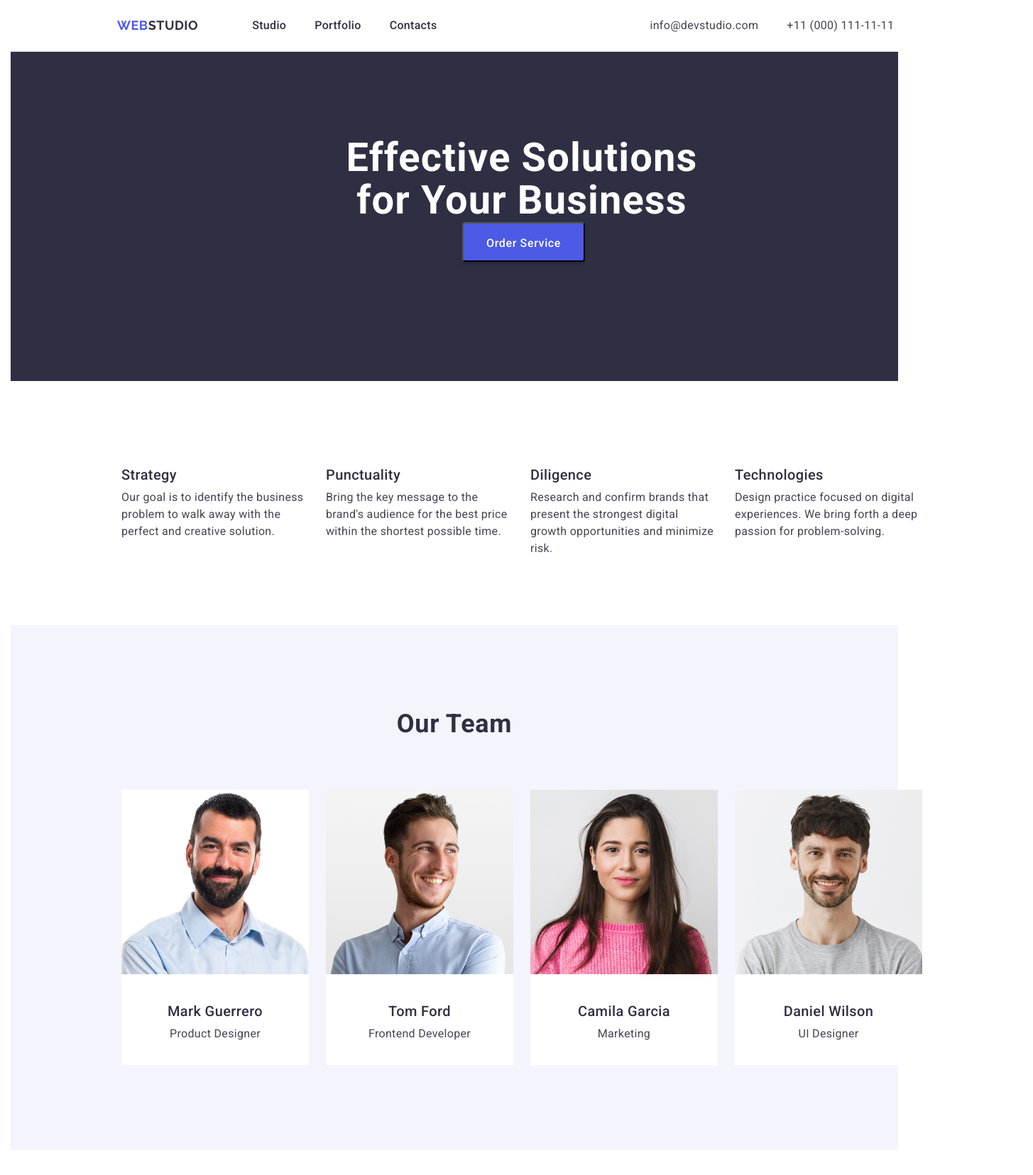
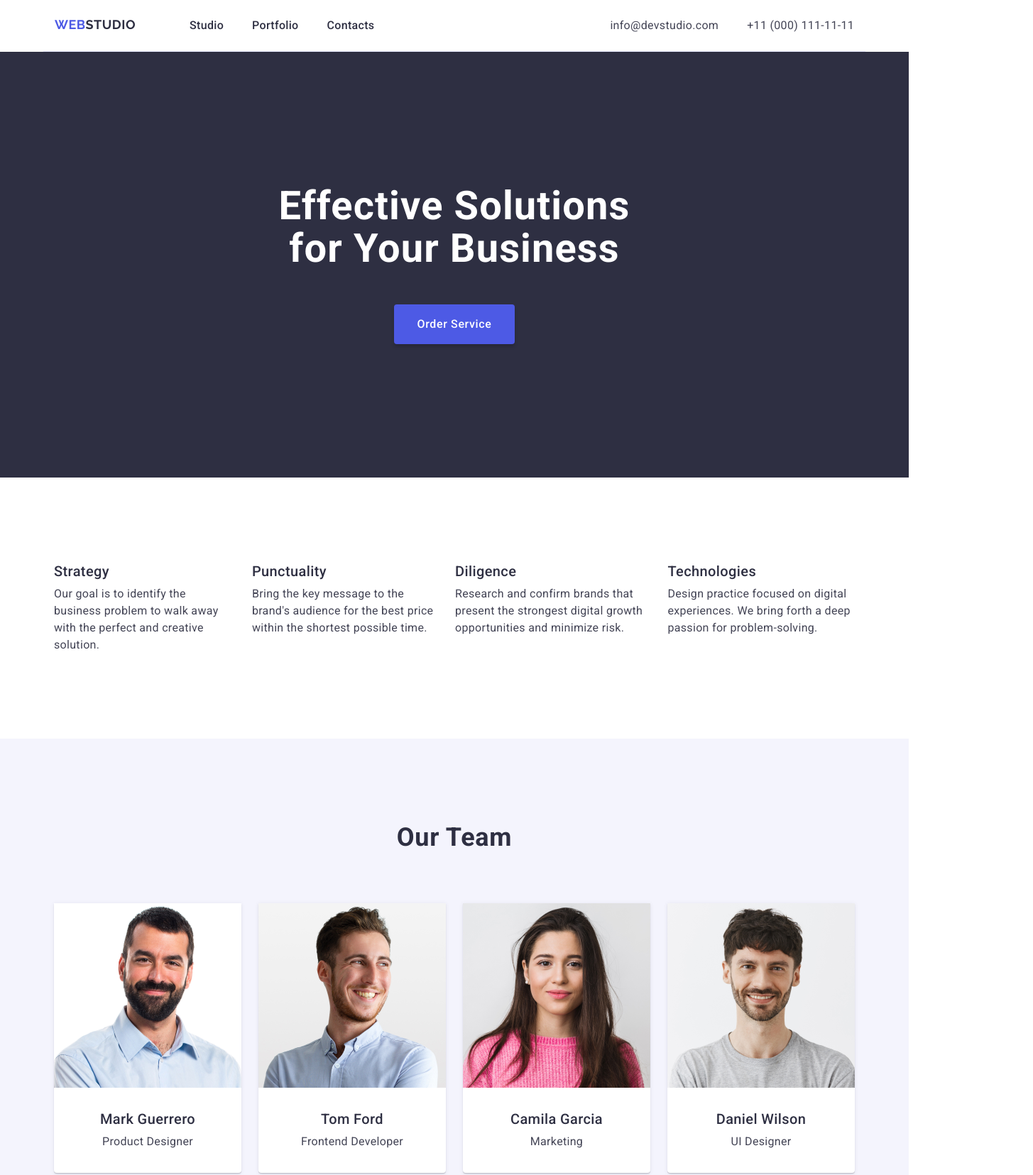
Before and after one commit to LigerCode3443/goit-markup-hw-03, a plain HTML site: page index.html in a window 1280 px wide. Shown: the top 1656 px of the page at 71% size, 1455 px wide, since content can reach past the window. Drawn offline with nearby package versions, Linux system fonts and the light colour scheme.

Commit message:
new home 3.2

```diff
--- a/css/styles.css
+++ b/css/styles.css
@@ -8,7 +8,6 @@ ul {
   margin: 0;
   padding-left: 0;
 }
-
 h1,
 h2,
 h3,
@@ -22,34 +21,36 @@ p {
 img {
   display: block;
 }
+.conteiner {
+  width: 1158px;
+  padding-left: 15px;
+  padding-right: 15px;
+  margin: 0 auto;
+}
 .section {
   padding-top: 120px;
   padding-bottom: 120px;
-  padding-left: 0;
-  padding-right: 0;
 }
-.container {
-  max-width: 1440px;
-  padding-left: 15px;
-  padding-right: 15px;
-  margin-left: auto;
-  margin-right: auto;
+.header-box {
+  display: flex;
+  justify-content: center;
+  border-bottom: 1px solid #e7e9fc;
 }
-.line {
-  border-bottom: 1px solid #e7e9fc;
+.nav-box {
   display: flex;
 }
-.line-header {
+.list-header {
   display: flex;
+  gap: 40px;
+  padding-top: 24px;
+  padding-bottom: 24px;
 }
-.menu-header {
+.list-contacts {
   display: flex;
-  margin-bottom: 0;
-}
-.line-navig {
-  display: flex;
-  align-items: center;
-  margin-left: 150px;
+  gap: 40px;
+  padding-top: 24px;
+  padding-bottom: 24px;
+  margin-left: 332px;
 }
 .logo {
   font-family: "Raleway", sans-serif;
@@ -61,16 +62,12 @@ img {
   text-decoration: none;
   color: #4d5ae5;
   margin-right: 76px;
+  padding-top: 24px;
+  padding-bottom: 24px;
 }
 .logo-web {
   color: #2e2f42;
   text-decoration: none;
-}
-.menu-header {
-  display: flex;
-  gap: 40px;
-  padding-top: 24px;
-  padding-bottom: 24px;
 }
 .menu {
   font-weight: 500;
@@ -88,13 +85,6 @@ img {
 }
 .mail-contact {
   font-style: normal;
-  margin-left: 0;
-}
-.mail-contact {
-  display: flex;
-  gap: 40px;
-  align-items: center;
-  margin-left: 150px;
 }
 .contacts {
   font-size: 16px;
@@ -117,13 +107,12 @@ img {
   letter-spacing: 0.02em;
   text-align: center;
   color: #fff;
-  margin-left: 472px;
-  margin-right: 472px;
-  display: block;
-  width: 496px;
+  max-width: 496px;
 }
 .main-central {
   background: #2e2f42;
+  padding-top: 188px;
+  padding-bottom: 188px;
 }
 .button-styles {
   font-family: "Roboto", sans-serif;
@@ -134,11 +123,8 @@ img {
   color: #fff;
   background: #4d5ae5;
   cursor: pointer;
-  display: flex;
-  align-items: flex-start;
-  justify-content: flex-start;
-  flex-direction: row;
-  gap: 10px;
+  display: block;
+  border: none;
   border-radius: 4px;
   padding: 16px 32px;
   width: 169px;
@@ -146,8 +132,7 @@ img {
   box-shadow: 0 4px 4px 0 rgba(0, 0, 0, 0.15);
   background: #4d5ae5;
   min-width: max-content;
-  margin-left: 636px;
-  margin-bottom: 48px;
+  margin-top: 48px;
 }
 .button-styles:hover {
   background: #404bbf;
@@ -155,24 +140,25 @@ img {
 .button-styles:focus {
   background: #404bbf;
 }
+.main-content {
+  display: flex;
+  flex-direction: column;
+  align-items: center;
+}
+
 /* menu-two */
-.text-central-two {
-  display: flex;
-  flex-basis: calc(100% - 72px) / 4;
-  margin-left: 156px;
-  margin-right: 156px;
-  margin-top: 0;
-  min-width: 1128px;
-  gap: 24px;
-}
-.text-li {
-  display: flex;
-  align-items: flex-start;
-  justify-content: flex-start;
-  flex-direction: column;
-  gap: 8px;
-  width: 264px;
-  height: 104px;
+.visually-hidden {
+  position: absolute;
+  width: 1px;
+  height: 1px;
+  margin: -1px;
+  border: 0;
+  padding: 0;
+
+  white-space: nowrap;
+  clip-path: inset(100%);
+  clip: rect(0 0 0 0);
+  overflow: hidden;
 }
 .menu-two {
   font-weight: 500;
@@ -180,23 +166,27 @@ img {
   line-height: 1.2;
   letter-spacing: 0.02em;
   color: #2e2f42;
+  margin-bottom: 8px;
 }
 .text-menu-two {
   font-size: 16px;
   line-height: 1.5;
   letter-spacing: 0.02em;
-  margin: 0;
+}
+.list-text {
+  display: flex;
+  gap: 24px;
+}
+.items-text {
+  display: block;
+  width: calc(100% -72px) / 4;
 }
 .main-foto {
   background: #f4f4fd;
 }
-.item-foto {
+.list-team {
   display: flex;
-  flex-basis: calc(100% - 72px) / 4;
   gap: 24px;
-  margin-top: 72px;
-  margin-left: 156px;
-  margin-right: 156px;
 }
 .main-list {
   background-color: #fff;
@@ -204,7 +194,10 @@ img {
   align-items: center;
   justify-content: center;
   flex-direction: column;
-  gap: 8px;
+  border-radius: 0 0 4px 4px;
+  box-shadow: 0 2px 1px 0 rgba(46, 47, 66, 0.08),
+    0 1px 1px 0 rgba(46, 47, 66, 0.16), 0 1px 6px 0 rgba(46, 47, 66, 0.08);
+  width: calc(100% - 72px) / 4;
 }
 .central-text {
   font-weight: 700;
@@ -214,6 +207,11 @@ img {
   text-align: center;
   text-transform: capitalize;
   color: #2e2f42;
+  margin-bottom: 72px;
+}
+.items-text-foto-one {
+  padding-top: 32px;
+  padding-bottom: 32px;
 }
 .name-person {
   font-weight: 500;
@@ -222,34 +220,26 @@ img {
   letter-spacing: 0.02em;
   text-align: center;
   color: #2e2f42;
-  margin-top: 32px;
+  margin-bottom: 8px;
 }
 .work {
   font-size: 16px;
   line-height: 1.5;
   letter-spacing: 0.02em;
   text-align: center;
-  margin-bottom: 32px;
 }
-.item-foft-two {
+.list-foto-two {
   display: flex;
-  flex-basis: calc(100% - 48px) / 3;
   flex-wrap: wrap;
+  column-gap: 24px;
   row-gap: 48px;
-  column-gap: 24px;
-  margin-left: 156px;
-  margin-left: 156px;
-  margin-top: 72px;
 }
-.main-list-two {
-  display: flex;
-  align-items: flex-start;
-  justify-content: center;
-  flex-direction: column;
-  gap: 8px;
-  border-bottom: 1px solid #e7e9fc;
-  border-left: 1px solid #e7e9fc;
-  border-right: 1px solid #e7e9fc;
+.items-foto-two {
+  width: calc(100% - 48px) / 3;
+}
+.items-card {
+  border: 1px solid #e7e9fc;
+  border-top: none;
   padding: 32px 16px;
   width: 360px;
   height: 120px;
@@ -260,6 +250,7 @@ img {
   line-height: 1.2;
   letter-spacing: 0.02em;
   color: #2e2f42;
+  margin-bottom: 8px;
 }
 .card-content {
   font-size: 16px;
@@ -268,25 +259,15 @@ img {
 }
 .color-footer {
   background-color: #2e2f42;
-  width: 1440px;
-  height: 312px;
-}
-.box-footer {
-  display: inline-block;
-  margin-top: 100px;
-  margin-left: 156px;
-  margin-bottom: 100px;
-  width: 264px;
-  height: 112px;
+  padding-top: 100px;
+  padding-bottom: 100px;
 }
 .text-footer {
   font-size: 16px;
   line-height: 1.5;
   letter-spacing: 0.02em;
   color: #f4f4fd;
-  margin-top: 16px;
-  display: flex;
-  flex-basis: 264px;
+  max-width: 264px;
 }
 .logo-footer {
   font-family: "Raleway", sans-serif;
@@ -297,6 +278,8 @@ img {
   text-transform: uppercase;
   text-decoration: none;
   color: #4d5ae5;
+  display: inline-block;
+  margin-bottom: 16px;
 }
 .logo-web-footer {
   color: #f4f4fd;
--- a/index.html
+++ b/index.html
@@ -20,21 +20,20 @@
     />
   </head>
   <body>
-    <div class="container">
     <header class="line">
-        <div class="line-header">
-          <nav class="line-navig">
+      <div class="header-box conteiner">
+        <nav class="nav-box">
           <a href="./index.html" class="logo"
             >Web<span class="logo-web">Studio</span></a
           >
-            <ul class="menu-header">
+          <ul class="list-header">
             <li><a href="./index.html" class="menu">Studio</a></li>
             <li><a href="" class="menu">Portfolio</a></li>
             <li><a href="" class="menu">Contacts</a></li>
           </ul>
         </nav>
         <address class="mail-contact">
-            <ul class="mail-contact">
+          <ul class="list-contacts">
             <li>
               <a href="mailto:info@devstudio.com" class="contacts"
                 >info@devstudio.com</a
@@ -49,44 +48,41 @@
         </address>
       </div>
     </header>
-    </div>
     <main>
-      <div class="container">
-        <div class="main-central">
-          <section class="section">
+      <section class="main-central">
+        <div class="conteiner main-content">
           <h1 class="text-central">Effective Solutions for Your Business</h1>
           <button type="button" class="button-styles">
             <span>Order Service</span>
           </button>
+        </div>
       </section>
-        </div>
-      </div>
-      <div class="container">
       <section class="section">
-          <h2 class=""></h2>
-          <ul class="text-central-two">
-            <li class="text-li">
+        <div class="conteiner">
+          <h2 class="visually-hidden"></h2>
+          <ul class="list-text">
+            <li class="items-text">
               <h3 class="menu-two">Strategy</h3>
               <p class="text-menu-two">
                 Our goal is to identify the business problem to walk away with
                 the perfect and creative solution.
               </p>
             </li>
-            <li class="text-li">
+            <li class="items-text">
               <h3 class="menu-two">Punctuality</h3>
               <p class="text-menu-two">
                 Bring the key message to the brand's audience for the best price
                 within the shortest possible time.
               </p>
             </li>
-            <li class="text-li">
+            <li class="items-text">
               <h3 class="menu-two">Diligence</h3>
               <p class="text-menu-two">
                 Research and confirm brands that present the strongest digital
                 growth opportunities and minimize risk.
               </p>
             </li>
-            <li class="text-li">
+            <li class="items-text">
               <h3 class="menu-two">Technologies</h3>
               <p class="text-menu-two">
                 Design practice focused on digital experiences. We bring forth a
@@ -94,13 +90,12 @@
               </p>
             </li>
           </ul>
+        </div>
       </section>
-      </div>
-      <div class="container">
-        <div class="main-foto">
-          <section class="section">
+      <section class="main-foto section">
+        <div class="conteiner">
           <h2 class="central-text">Our Team</h2>
-            <ul class="item-foto">
+          <ul class="list-team">
             <li class="main-list">
               <img
                 src="./images/Mark-Guerrero.jpg"
@@ -108,8 +103,10 @@
                 width="264"
                 height="260"
               />
+              <div class="items-text-foto-one">
                 <h3 class="name-person">Mark Guerrero</h3>
                 <p class="work">Product Designer</p>
+              </div>
             </li>
             <li class="main-list">
               <img
@@ -118,8 +115,10 @@
                 width="264"
                 height="260"
               />
+              <div class="items-text-foto-one">
                 <h3 class="name-person">Tom Ford</h3>
                 <p class="work">Frontend Developer</p>
+              </div>
             </li>
             <li class="main-list">
               <img
@@ -128,8 +127,10 @@
                 width="264"
                 height="260"
               />
+              <div class="items-text-foto-one">
                 <h3 class="name-person">Camila Garcia</h3>
                 <p class="work">Marketing</p>
+              </div>
             </li>
             <li class="main-list">
               <img
@@ -138,107 +139,104 @@
                 width="264"
                 height="260"
               />
+              <div class="items-text-foto-one">
                 <h3 class="name-person">Daniel Wilson</h3>
                 <p class="work">UI Designer</p>
+              </div>
             </li>
           </ul>
+        </div>
       </section>
-        </div>
-      </div>
-      <div class="container">
       <section class="section">
+        <div class="conteiner">
           <h2 class="central-text">Our Portfolio</h2>
-          <ul class="item-foft-two">
-            <li>
+          <ul class="list-foto-two">
+            <li class="items-foto-two">
               <img
                 src="./images/Banking-App.jpg"
                 alt="Banking App"
                 width="360"
                 height="300"
               />
-              <div class="main-list-two">
+              <div class="items-card">
                 <h3 class="text-card">Banking App</h3>
                 <p class="card-content">App</p>
               </div>
             </li>
-            <li>
+            <li class="items-foto-two">
               <img
                 src="./images/Cashless-Payment.jpg"
                 alt="Cashless Payment"
                 width="360"
                 height="300"
               />
-              <div class="main-list-two">
+              <div class="items-card">
                 <h3 class="text-card">Cashless Payment</h3>
                 <p class="card-content">Marketing</p>
               </div>
             </li>
-            <li>
+            <li class="items-foto-two">
               <img
                 src="./images/Meditation-App.jpg"
                 alt="Meditation App"
                 width="360"
                 height="300"
               />
-              <div class="main-list-two">
+              <div class="items-card">
                 <h3 class="text-card">Meditation App</h3>
                 <p class="card-content">App</p>
               </div>
             </li>
-            <li>
+            <li class="items-foto-two">
               <img
                 src="./images/Taxi-Service.jpg"
                 alt="Taxi Service"
                 width="360"
                 height="300"
               />
-              <div class="main-list-two">
+              <div class="items-card">
                 <h3 class="text-card">Taxi Service</h3>
                 <p class="card-content">Marketing</p>
               </div>
             </li>
-            <li>
+            <li class="items-foto-two">
               <img
                 src="./images/Screen-Illustrations.jpg"
                 alt="Screen Illustrations"
                 width="360"
                 height="300"
               />
-              <div class="main-list-two">
+              <div class="items-card">
                 <h3 class="text-card">Screen Illustrations</h3>
                 <p class="card-content">Design</p>
               </div>
             </li>
-            <li>
+            <li class="items-foto-two">
               <img
                 src="./images/Online-Courses.jpg"
                 alt="Online Courses"
                 width="360"
                 height="300"
               />
-              <div class="main-list-two">
+              <div class="items-card">
                 <h3 class="text-card">Online Courses</h3>
                 <p class="card-content">Marketing</p>
               </div>
             </li>
           </ul>
+        </div>
       </section>
-      </div>
     </main>
-    <div class="container">
     <footer class="color-footer">
-        <div class="box-footer">
-          <nav>
+      <div class="conteiner">
         <a href="./index.html" class="logo-footer"
           >Web<span class="logo-web-footer">Studio</span></a
         >
-          </nav>
         <p class="text-footer">
           Increase the flow of customers and sales for your business with
           digital marketing & growth solutions.
         </p>
       </div>
     </footer>
-    </div>
   </body>
 </html>
```
Also changed, not shown: 1 other file. Lines whose indentation alone changed are shown as unchanged.
